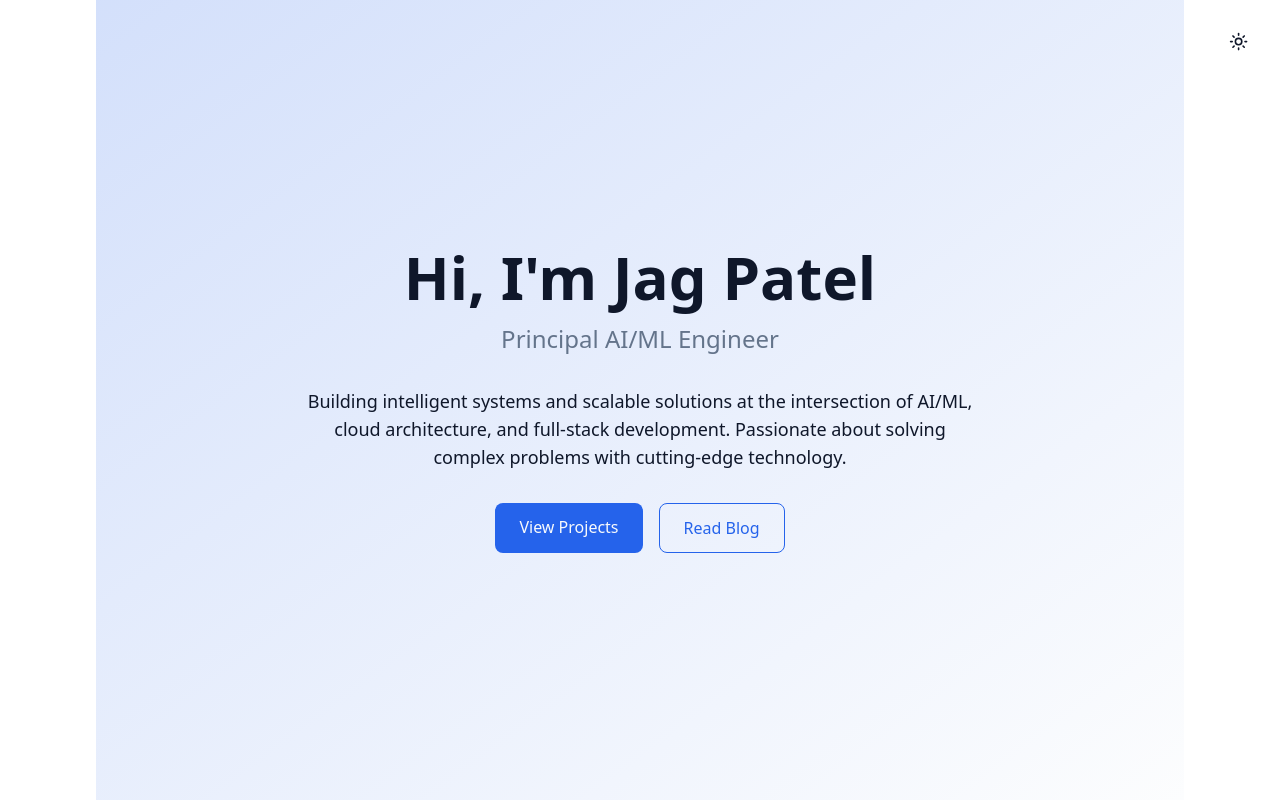
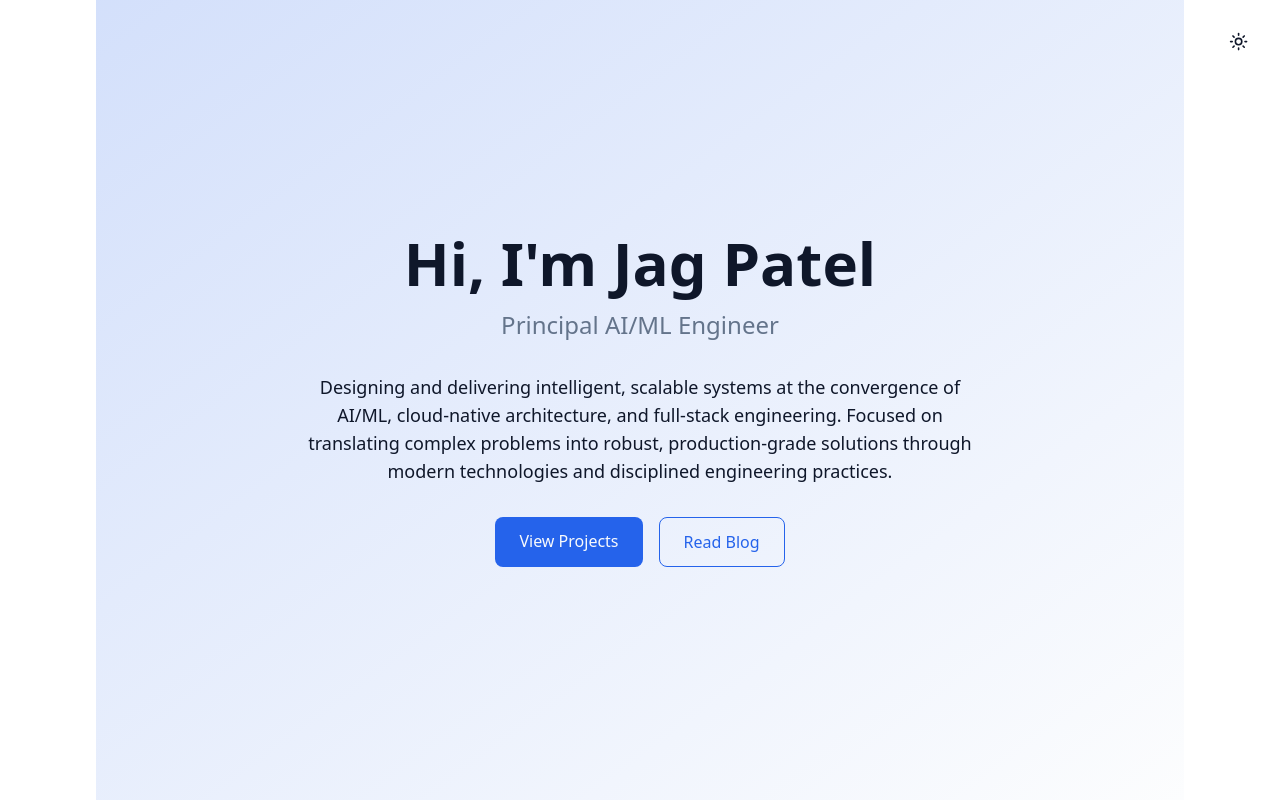
Before and after one commit to JagdishkumarPatel/JagdishkumarPatel.github.io, a Next.js app: page / in a window 1280 px wide. Shown: the top 800 px of the page. Built offline with nearby package versions, Linux system fonts and the light colour scheme.

Commit message:
updated contact page

```diff
--- a/components/portfolio/hero.tsx
+++ b/components/portfolio/hero.tsx
@@ -10,7 +10,7 @@ export function Hero() {
             Principal AI/ML Engineer
           </p>
           <p className="text-lg mb-8 max-w-2xl mx-auto">
-            Building intelligent systems and scalable solutions at the intersection of AI/ML, cloud architecture, and full-stack development. Passionate about solving complex problems with cutting-edge technology.
+            Designing and delivering intelligent, scalable systems at the convergence of AI/ML, cloud-native architecture, and full-stack engineering. Focused on translating complex problems into robust, production-grade solutions through modern technologies and disciplined engineering practices.
           </p>
           <div className="flex gap-4 justify-center">
             <a
```
